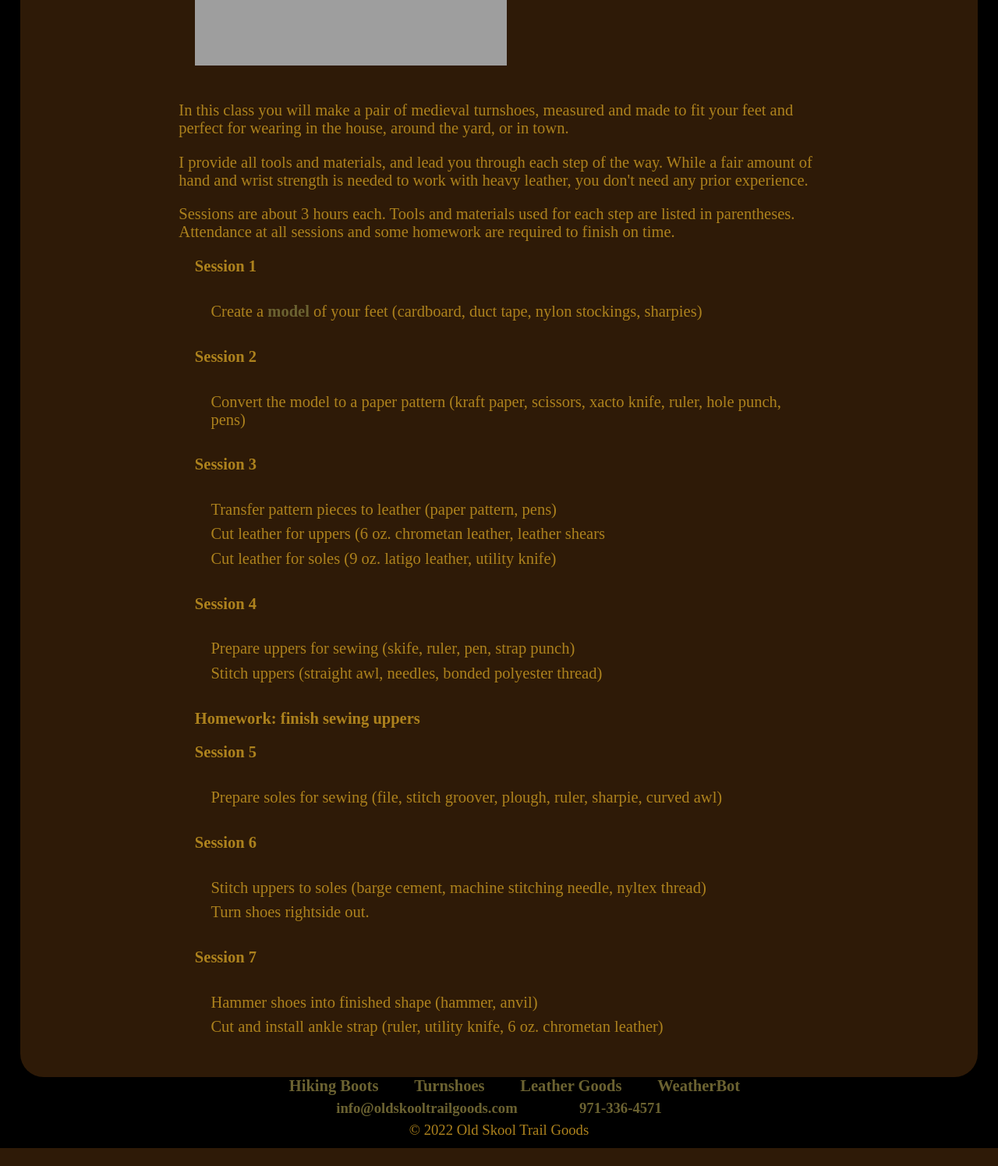
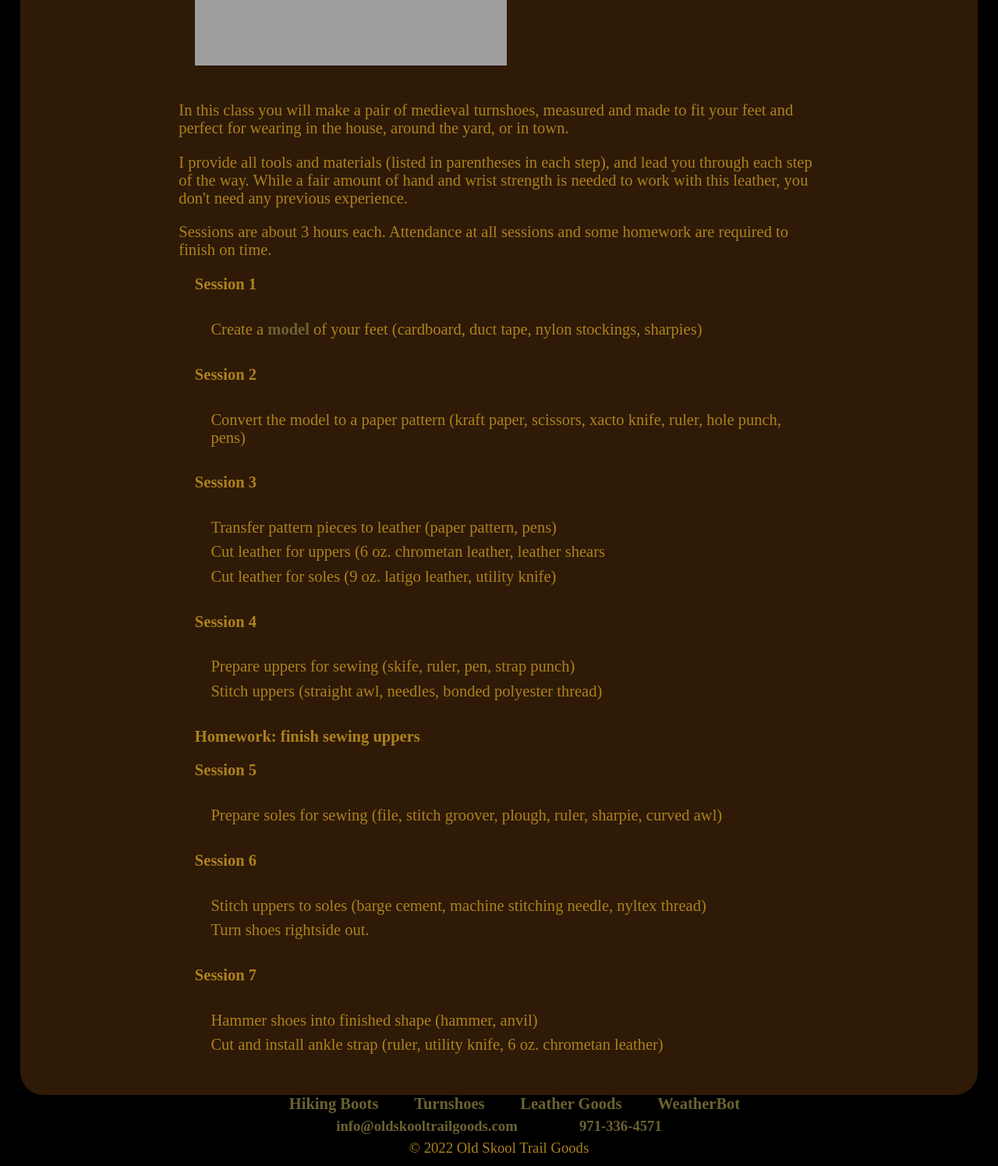
Before and after one commit to mglover/trailbot, a Flask app: page /turnshoe_syllabus in a window 1280 px wide. Shown: the part 542-2037 px from the top of the page at 78% size. Before the commit the page ends 2014 px from the top, so only its background shows below. Run offline with Flask 2, Linux system fonts and the light colour scheme; grey boxes are pictures that could not be loaded.

Commit message:
syllabus nudges

```diff
--- a/templates/turnshoe_syllabus.html
+++ b/templates/turnshoe_syllabus.html
@@ -10,13 +10,13 @@ and made to fit your feet and perfect for wearing in the house, around the
 yard, or in town.
 </p>
 <p>
-I provide all tools and materials, and lead you through each step of the
-way.  While a fair amount of hand and wrist strength is needed to work
-with heavy leather, you don't need any prior experience.
+I provide all tools and materials (listed in parentheses in each step),
+and lead you through each step of the way.  While a fair amount of hand
+and wrist strength is needed to work with this leather, you don't need
+any previous experience.
 </p>
 <p>
-Sessions are about 3 hours each.  Tools and materials used for
-each step are listed in parentheses.  Attendance at all sessions and
+Sessions are about 3 hours each.  Attendance at all sessions and
 some homework are required to finish on time.
 </p>
 
```
